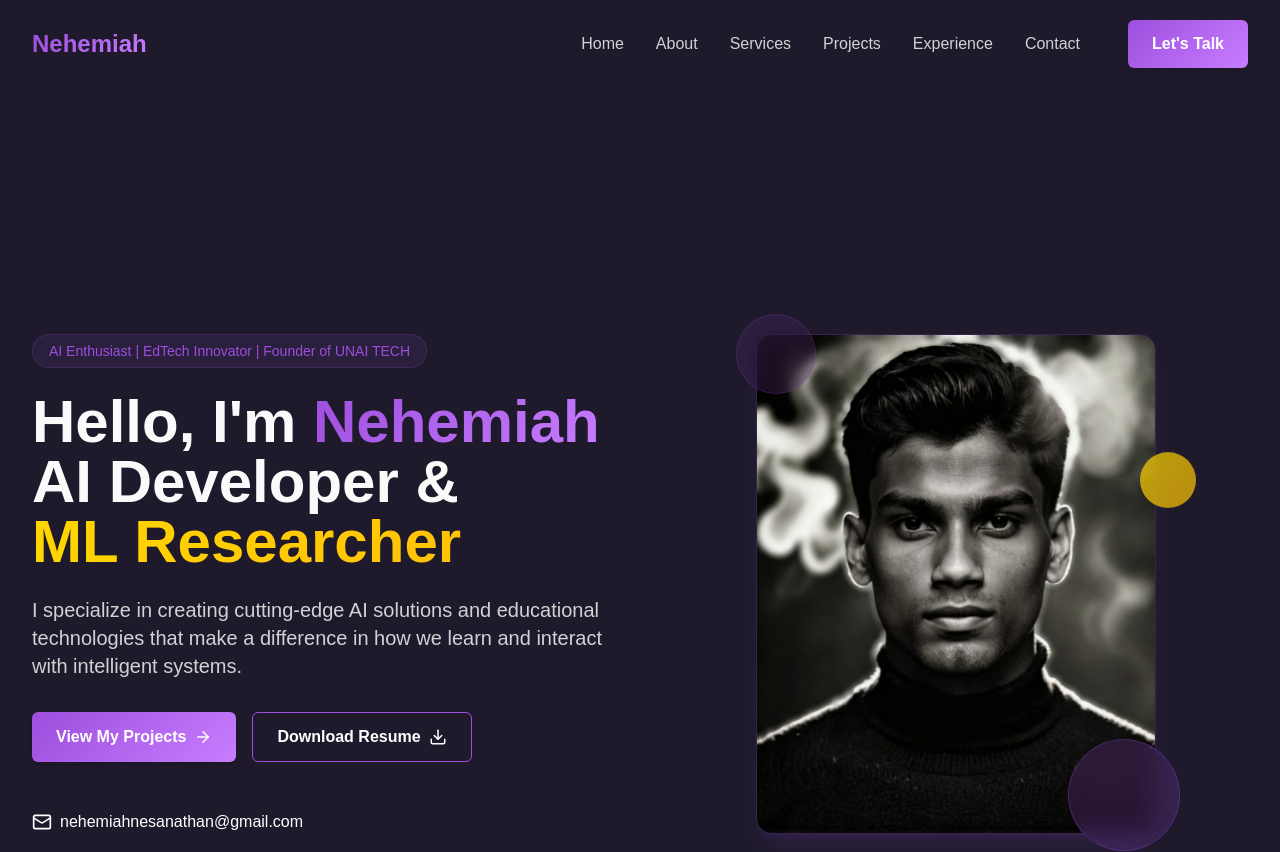
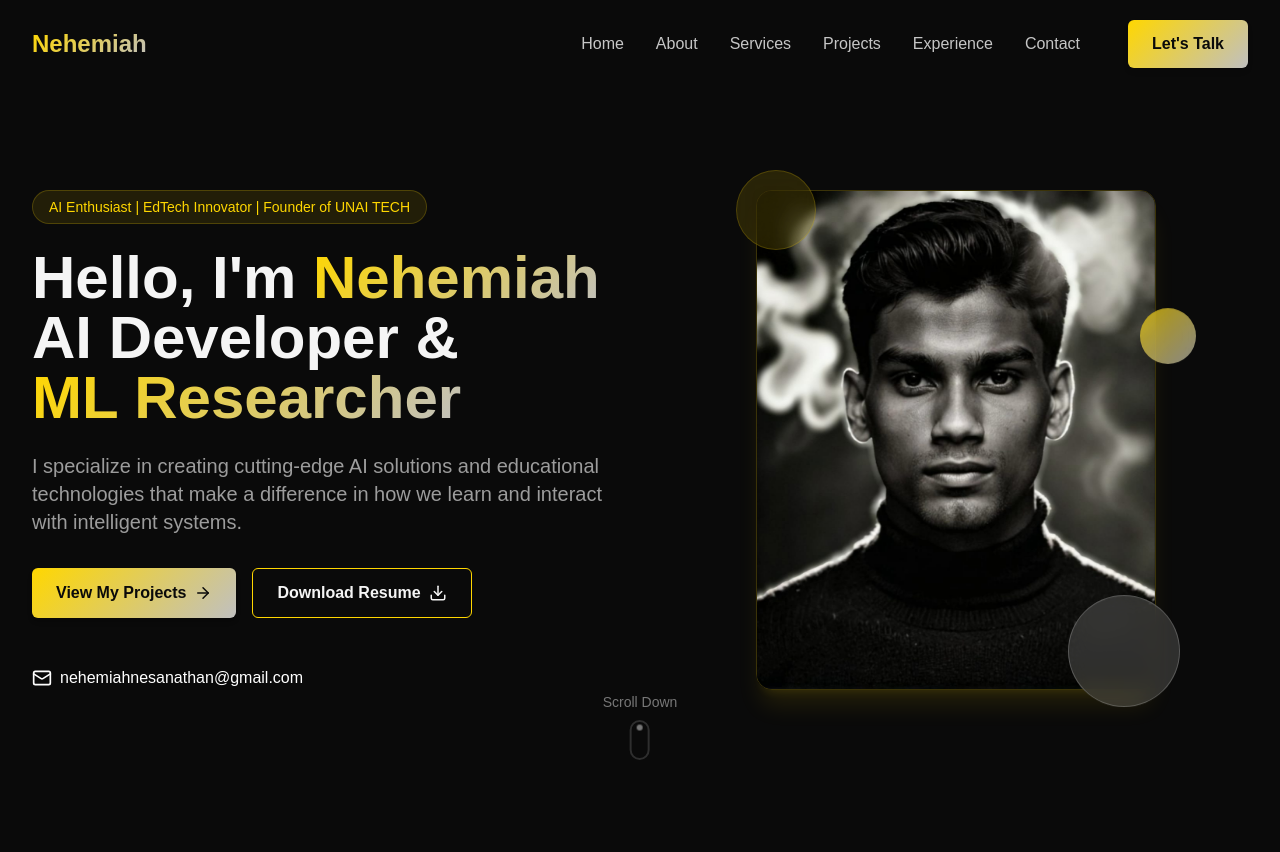
Before and after one commit to NrGjoe846/visionary-identity-platform, a React (Vite) app: page / in a window 1280 px wide. Shown: the top 852 px of the page. Built offline with nearby package versions, Linux system fonts and the light colour scheme.

Commit message:
Refactor: Implement royal black and white theme
This commit changes the color scheme of the website to a royal black and white theme with golden and silver strokes.

```diff
--- a/src/components/Hero.tsx
+++ b/src/components/Hero.tsx
@@ -1,39 +1,33 @@
 import { ArrowRight, Download, Mail } from "lucide-react";
 import { useEffect, useState } from "react";
 import { toast } from "@/components/ui/use-toast";
+
 const Hero = () => {
   const [isVisible, setIsVisible] = useState(false);
   useEffect(() => {
     setIsVisible(true);
   }, []);
+
   const handleDownloadResume = async () => {
     try {
-      // Google Docs published link (change to "export?format=pdf" to get PDF directly)
       const resumeUrl = "https://docs.google.com/document/d/17GmTQ-Tprs2JqH4Lryh8eguUaqjvDVvnViAFtAD0ZFQ/export?format=pdf";
 
-      // Fetch the PDF file
       const response = await fetch(resumeUrl);
       if (!response.ok) {
         throw new Error("Failed to download resume");
       }
 
-      // Convert response to blob
       const blob = await response.blob();
-
-      // Create a temporary URL for the blob
       const blobUrl = window.URL.createObjectURL(blob);
 
-      // Create a temporary link element
       const downloadLink = document.createElement("a");
       downloadLink.href = blobUrl;
       downloadLink.download = "Nehemiah_Nesanathan_Resume.pdf";
 
-      // Append link to body, click it, and remove it
       document.body.appendChild(downloadLink);
       downloadLink.click();
       document.body.removeChild(downloadLink);
 
-      // Revoke the blob URL to free up memory
       window.URL.revokeObjectURL(blobUrl);
       toast({
         title: "Resume downloaded!",
@@ -48,27 +42,27 @@ const Hero = () => {
       });
     }
   };
-  return <section id="home" className="relative min-h-screen flex items-center pt-20 overflow-hidden">
-      {/* Background elements */}
-      <div className="absolute top-0 right-0 w-[600px] h-[600px] rounded-full bg-bright-purple/10 blur-3xl -z-10"></div>
-      <div className="absolute bottom-0 left-0 w-[500px] h-[500px] rounded-full bg-bright-purple/5 blur-3xl -z-10"></div>
+
+  return (
+    <section id="home" className="relative min-h-screen flex items-center pt-20 overflow-hidden">
+      <div className="absolute top-0 right-0 w-[600px] h-[600px] rounded-full bg-golden/5 blur-3xl -z-10"></div>
+      <div className="absolute bottom-0 left-0 w-[500px] h-[500px] rounded-full bg-silver/5 blur-3xl -z-10"></div>
 
       <div className="container mx-auto grid lg:grid-cols-2 gap-12 items-center">
-        {/* Left content */}
         <div className={`transition-all duration-700 delay-100 ${isVisible ? 'opacity-100' : 'opacity-0 translate-y-8'}`}>
-          <div className="inline-block rounded-full px-4 py-1.5 bg-bright-purple/10 border border-bright-purple/20 text-bright-purple text-sm font-medium mb-6">
+          <div className="inline-block rounded-full px-4 py-1.5 bg-golden/10 border border-golden/20 text-golden text-sm font-medium mb-6">
             AI Enthusiast | EdTech Innovator | Founder of UNAI TECH
           </div>
 
           <h1 className="text-4xl md:text-5xl lg:text-6xl font-bold mb-6 leading-tight">
-            Hello, I'm <span className="text-gradient-purple">Nehemiah</span>
+            Hello, I'm <span className="text-gradient-gold">Nehemiah</span>
             <br />
             <span>AI Developer &</span>
             <br />
             <span className="text-gradient-gold">ML Researcher</span>
           </h1>
 
-          <p className="text-white/80 text-lg md:text-xl mb-8 max-w-xl">
+          <p className="text-silver/80 text-lg md:text-xl mb-8 max-w-xl">
             I specialize in creating cutting-edge AI solutions and educational technologies that make a difference in how we learn and interact with intelligent systems.
           </p>
 
@@ -82,39 +76,37 @@ const Hero = () => {
           </div>
 
           <div className="flex items-center gap-6 mt-12">
-            <a href="#contact" className="flex items-center gap-2 text-white hover:text-bright-purple transition-colors">
+            <a href="#contact" className="flex items-center gap-2 text-white hover:text-golden transition-colors">
               <Mail size={20} /> nehemiahnesanathan@gmail.com
             </a>
           </div>
         </div>
 
-        {/* Right content - profile image with animation */}
         <div className={`flex justify-center transition-all duration-700 delay-300 ${isVisible ? 'opacity-100' : 'opacity-0 translate-y-8'}`}>
           <div className="relative">
-            <div className="w-[300px] md:w-[400px] h-[400px] md:h-[500px] relative rounded-2xl overflow-hidden border border-bright-purple/20 shadow-xl shadow-bright-purple/10">
-              <div className="absolute inset-0 bg-gradient-card backdrop-blur-sm"></div>
+            <div className="w-[300px] md:w-[400px] h-[400px] md:h-[500px] relative rounded-2xl overflow-hidden border border-golden/20 shadow-xl shadow-golden/10">
+              <div className="absolute inset-0 bg-gradient-dark backdrop-blur-sm"></div>
 
-              {/* Placeholder for profile image */}
               <div className="absolute inset-0 flex items-center justify-center">
                 <img alt="Nehemiah Nesanathan" className="w-full h-full object-cover" src="/lovable-uploads/84957f1a-5d8b-49e0-a315-0ddc03bf0617.jpg" />
               </div>
             </div>
 
-            {/* Decorative elements */}
-            <div className="absolute -top-5 -left-5 w-20 h-20 rounded-full bg-bright-purple/20 backdrop-blur-md border border-bright-purple/30 animate-pulse"></div>
-            <div className="absolute -bottom-6 -right-6 w-28 h-28 rounded-full bg-bright-purple/20 backdrop-blur-md border border-bright-purple/30 animate-float"></div>
-            <div className="absolute top-1/4 -right-10 w-14 h-14 rounded-full bg-gradient-gold opacity-70 backdrop-blur-md animate-float"></div>
+            <div className="absolute -top-5 -left-5 w-20 h-20 rounded-full bg-golden/20 backdrop-blur-md border border-golden/30 animate-pulse"></div>
+            <div className="absolute -bottom-6 -right-6 w-28 h-28 rounded-full bg-silver/20 backdrop-blur-md border border-silver/30 animate-float"></div>
+            <div className="absolute top-1/4 -right-10 w-14 h-14 rounded-full bg-gradient-royal opacity-70 backdrop-blur-md animate-float"></div>
           </div>
         </div>
       </div>
 
-      {/* Scroll down indicator */}
       <div className="absolute bottom-10 left-1/2 transform -translate-x-1/2 flex flex-col items-center">
-        <span className="text-white/60 text-sm mb-2">Scroll Down</span>
-        <div className="w-5 h-10 rounded-full border-2 border-white/20 flex justify-center pt-1">
-          <div className="w-1.5 h-1.5 rounded-full bg-white/60 animate-bounce"></div>
+        <span className="text-silver/60 text-sm mb-2">Scroll Down</span>
+        <div className="w-5 h-10 rounded-full border-2 border-silver/20 flex justify-center pt-1">
+          <div className="w-1.5 h-1.5 rounded-full bg-silver/60 animate-bounce"></div>
         </div>
       </div>
-    </section>;
+    </section>
+  );
 };
+
 export default Hero;
--- a/src/index.css
+++ b/src/index.css
@@ -1,4 +1,3 @@
-
 @tailwind base;
 @tailwind components;
 @tailwind utilities;
@@ -7,33 +6,33 @@
 
 @layer base {
   :root {
-    --background: 261 29% 13%;
-    --foreground: 0 0% 98%;
+    --background: 0 0% 4%;
+    --foreground: 0 0% 96%;
 
-    --card: 260 29% 13%;
-    --card-foreground: 0 0% 98%;
+    --card: 0 0% 4%;
+    --card-foreground: 0 0% 96%;
 
-    --popover: 260 29% 13%;
-    --popover-foreground: 0 0% 98%;
+    --popover: 0 0% 4%;
+    --popover-foreground: 0 0% 96%;
 
-    --primary: 267 68% 58%;
+    --primary: 51 100% 50%;
     --primary-foreground: 0 0% 100%;
 
-    --secondary: 260 18% 8%;
-    --secondary-foreground: 0 0% 98%;
+    --secondary: 0 0% 75%;
+    --secondary-foreground: 0 0% 4%;
 
-    --muted: 260 10% 20%;
+    --muted: 0 0% 15%;
     --muted-foreground: 0 0% 70%;
 
-    --accent: 267 68% 58%;
-    --accent-foreground: 0 0% 98%;
+    --accent: 51 100% 50%;
+    --accent-foreground: 0 0% 4%;
 
-    --destructive: 0 84.2% 60.2%;
-    --destructive-foreground: 0 0% 98%;
+    --destructive: 0 84% 60%;
+    --destructive-foreground: 0 0% 96%;
 
-    --border: 260 10% 20%;
-    --input: 260 10% 20%;
-    --ring: 267 68% 58%;
+    --border: 0 0% 20%;
+    --input: 0 0% 20%;
+    --ring: 51 100% 50%;
 
     --radius: 0.5rem;
   }
@@ -47,33 +46,29 @@
   }
 
   body {
-    @apply bg-dark-purple text-foreground font-poppins antialiased overflow-x-hidden;
-  }
-
-  h1, h2, h3, h4, h5, h6 {
-    @apply font-poppins font-bold;
-  }
-
-  section {
-    @apply py-16 md:py-24;
-  }
-
-  .container {
-    @apply px-4 md:px-8 max-w-screen-xl mx-auto;
+    @apply bg-royal-black text-off-white font-poppins antialiased overflow-x-hidden;
   }
 }
 
 @layer components {
   .glass-card {
-    @apply bg-gradient-card border border-white/10 backdrop-blur-lg;
+    @apply bg-gradient-dark border border-golden/20 backdrop-blur-lg;
   }
 
   .button-primary {
-    @apply bg-gradient-purple text-white font-semibold px-6 py-3 rounded-md hover:opacity-90 transition-all duration-300 shadow-md hover:shadow-xl hover:shadow-bright-purple/20;
+    @apply bg-gradient-royal text-royal-black font-semibold px-6 py-3 rounded-md hover:opacity-90 transition-all duration-300 shadow-md hover:shadow-xl hover:shadow-golden/20;
   }
 
   .button-secondary {
-    @apply bg-transparent border border-bright-purple text-white font-semibold px-6 py-3 rounded-md hover:bg-bright-purple/10 transition-all duration-300;
+    @apply bg-transparent border border-golden text-off-white font-semibold px-6 py-3 rounded-md hover:bg-golden/10 transition-all duration-300;
+  }
+
+  .text-gradient-purple {
+    @apply bg-gradient-royal text-transparent bg-clip-text;
+  }
+
+  .text-gradient-gold {
+    @apply bg-gradient-royal text-transparent bg-clip-text;
   }
 
   .section-title {
@@ -81,31 +76,23 @@
   }
 
   .section-title::after {
-    @apply content-[''] absolute -bottom-2 left-0 w-12 h-1 bg-gradient-purple rounded-full;
+    @apply content-[''] absolute -bottom-2 left-0 w-12 h-1 bg-gradient-royal rounded-full;
   }
 
   .card-hover {
-    @apply transition-all duration-300 hover:transform hover:scale-105 hover:shadow-xl hover:shadow-bright-purple/20;
+    @apply transition-all duration-300 hover:transform hover:scale-105 hover:shadow-xl hover:shadow-golden/20;
   }
 
   .nav-link {
-    @apply relative text-white/80 hover:text-white transition-colors duration-300 after:content-[''] after:absolute after:w-0 after:h-0.5 after:bg-gradient-purple after:left-0 after:-bottom-1 after:transition-all after:duration-300 hover:after:w-full;
+    @apply relative text-off-white/80 hover:text-off-white transition-colors duration-300 after:content-[''] after:absolute after:w-0 after:h-0.5 after:bg-gradient-royal after:left-0 after:-bottom-1 after:transition-all after:duration-300 hover:after:w-full;
   }
 
   .nav-link.active {
-    @apply text-white after:w-full;
+    @apply text-off-white after:w-full;
   }
 }
 
 @layer utilities {
-  .text-gradient-purple {
-    @apply bg-gradient-purple text-transparent bg-clip-text;
-  }
-
-  .text-gradient-gold {
-    @apply bg-gradient-gold text-transparent bg-clip-text;
-  }
-
   .animate-delay-100 {
     animation-delay: 100ms;
   }
--- a/tailwind.config.ts
+++ b/tailwind.config.ts
@@ -1,4 +1,3 @@
-
 import type { Config } from "tailwindcss";
 
 export default {
@@ -63,10 +62,14 @@ export default {
           border: "hsl(var(--sidebar-border))",
           ring: "hsl(var(--sidebar-ring))",
         },
-        dark: "#0D0D0F",
-        "dark-purple": "#1E1A2B",
-        "bright-purple": "#9D4EDD",
-        "light-purple": "#C77DFF",
+        'royal-black': '#0A0A0A',
+        'off-white': '#F5F5F5',
+        'golden': '#FFD700',
+        'silver': '#C0C0C0',
+        'dark': '#121212',
+        'dark-purple': '#0A0A0A',
+        'bright-purple': '#FFD700',
+        'light-purple': '#C0C0C0',
       },
       borderRadius: {
         lg: "var(--radius)",
@@ -140,6 +143,8 @@ export default {
           "linear-gradient(135deg, #1E1A2B 0%, #0D0D0F 100%)",
         "gradient-card":
           "linear-gradient(135deg, rgba(157, 78, 221, 0.1) 0%, rgba(199, 125, 255, 0.1) 100%)",
+        'gradient-royal': 'linear-gradient(135deg, #FFD700 0%, #C0C0C0 100%)',
+        'gradient-dark': 'linear-gradient(135deg, #0A0A0A 0%, #1A1A1A 100%)',
       },
     },
   },
```
